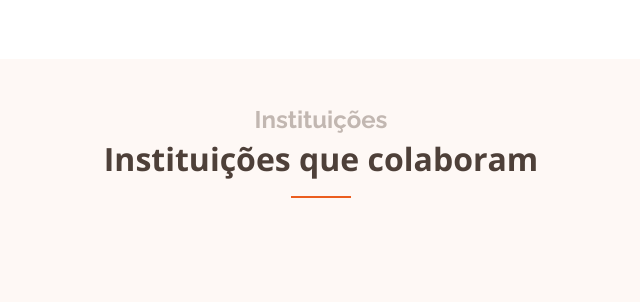
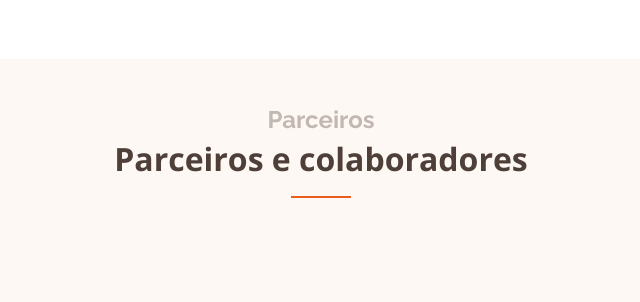
Before and after one commit to igbcampos/grupos, a Django app: template core/templates/inicio.html in a window 1280 px wide. Shown: the part 2014-2316 px from the top of the page, without its empty margins (319-959 px from the left). Run offline with Django 3.2, Linux system fonts and the light colour scheme; the template is opened without the code that fills it, so the values that code supplies are empty; parts of the project's set-up code (start-up, migrations or seed data) failed here and were passed over; some libraries are stand-ins or nearby versions.

Commit message:
Alterado o texto de Instituições para Parceiros

```diff
--- a/core/templates/inicio.html
+++ b/core/templates/inicio.html
@@ -274,8 +274,8 @@
     <div class="container">
 
       <div class="section-title" data-aos="fade-up">
-        <h2>Instituições</h2>
-        <p>Instituições que colaboram</p>
+        <h2>Parceiros</h2>
+        <p>Parceiros e colaboradores</p>
       </div>
 
       <div class="owl-carousel clients-carousel" data-aos="fade-up" data-aos-delay="100">
--- a/grupos/settings.py
+++ b/grupos/settings.py
@@ -23,7 +23,7 @@ BASE_DIR = os.path.dirname(os.path.dirname(os.path.abspath(__file__)))
 SECRET_KEY = '#9-o0y&r(a@3n_18w=klfb4(wvlzk2zz2pk(2#aqq@z&mtch2g'
 
 # SECURITY WARNING: don't run with debug turned on in production!
-DEBUG = False
+DEBUG = True
 
 ALLOWED_HOSTS = ['*']
 
```
